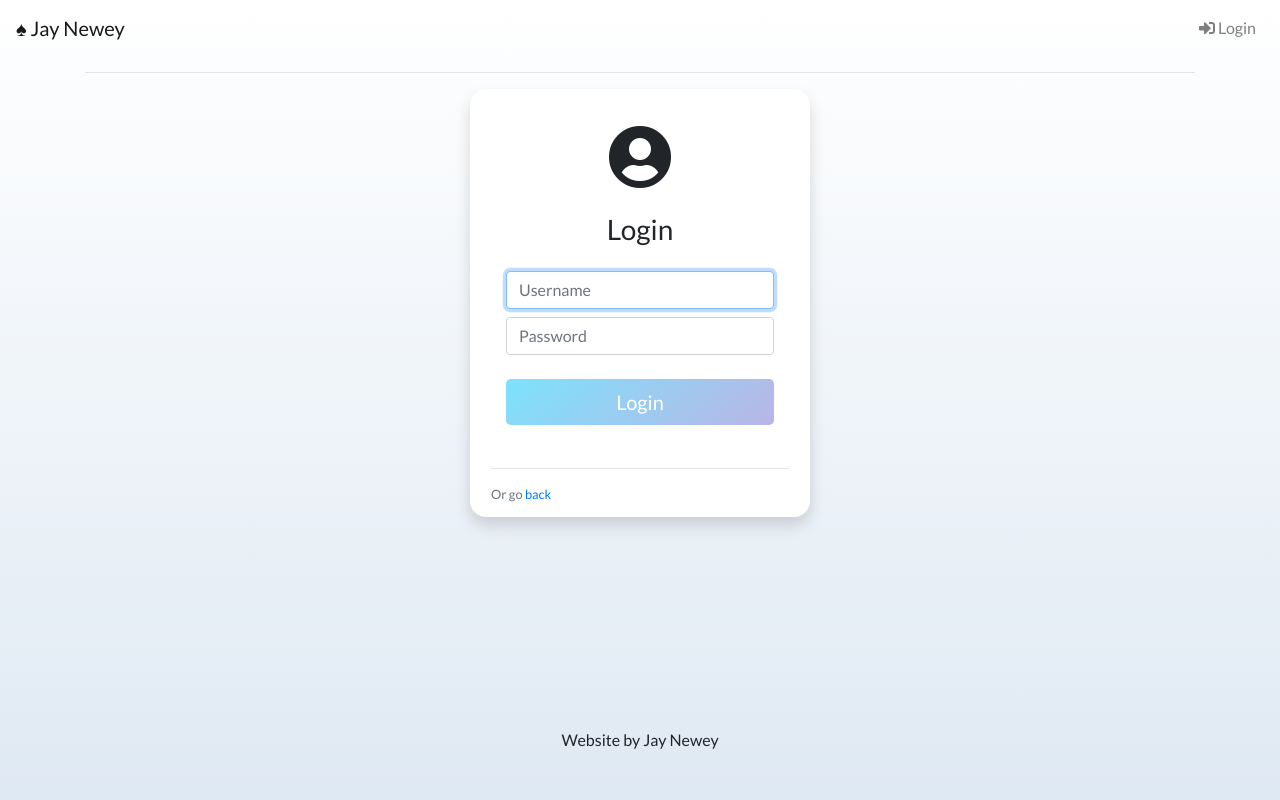
After one commit to jaynewey/my-first-blog, a Django app: page /accounts/login/ in a window 1280 px wide. The commit adds this page. Run offline with Django 3.2, Linux system fonts and the light colour scheme; some libraries are stand-ins or nearby versions.

Commit message:
Add login page

```diff
--- a/blog/static/css/blog.css
+++ b/blog/static/css/blog.css
@@ -20,7 +20,7 @@ h1 a, h2 a {
 }
 
 h1, h2, h3, h4 {
-    font-family: 'Lato', cursive;
+    font-family: 'Lato';
 }
 
 .date {
@@ -110,3 +110,10 @@ body {
     text-transform: uppercase;
     background-image: linear-gradient(-225deg, #7DE2FC 0%, #B9B6E5 100%);
 }
+
+.form-signin {
+    width: 100%;
+    max-width: 330px;
+    padding: 15px;
+    margin: 0 auto;
+}
--- a/blog/templates/blog/base.html
+++ b/blog/templates/blog/base.html
@@ -8,15 +8,36 @@
         <script src="https://cdnjs.cloudflare.com/ajax/libs/popper.js/1.16.0/umd/popper.min.js"></script>
         <script src="https://maxcdn.bootstrapcdn.com/bootstrap/4.4.1/js/bootstrap.min.js"></script>
         <link href='//fonts.googleapis.com/css?family=Lato&subset=latin,latin-ext' rel='stylesheet' type='text/css'>
-        <link href='https://stackpath.bootstrapcdn.com/font-awesome/4.7.0/css/font-awesome.min.css' rel='stylesheet'>
+        <link href='https://cdnjs.cloudflare.com/ajax/libs/font-awesome/5.13.0/css/all.min.css' rel='stylesheet'>
         <link rel="stylesheet" href="https://cdnjs.cloudflare.com/ajax/libs/animate.css/4.0.0/animate.min.css"/>
         <link rel="stylesheet" href="{% static 'css/blog.css' %}">
     </head>
     <body class="d-flex flex-column min-vh-100">
-        <div class="navbar navbar-light">
+        <div class="navbar navbar-expand-lg navbar-light">
             <a class="navbar-brand" href="/">♠ Jay Newey</a>
+              <button class="navbar-toggler" type="button" data-toggle="collapse" data-target="#navbarNavDropdown" aria-controls="navbarNavDropdown" aria-expanded="false" aria-label="Toggle navigation">
+    <span class="navbar-toggler-icon"></span>
+  </button>
+            <div class="collapse navbar-collapse" id="navbarNavDropdown">
+                <ul class="navbar-nav ml-auto">
+                    {% if user.is_authenticated %}
+                    <li class="nav-item dropdown"><a class="nav-link dropdown-toggle" href="#" id="navbarDropdownMenuLink" data-toggle="dropdown" aria-haspopup="true" aria-expanded="false">
+          <span class="fa fa-user-circle"></span>&nbsp{{ user.username }}
+        </a>
+                    <div class="dropdown-menu dropdown-menu-right" aria-labelledby="navbarDropdownMenuLink">
+          <a class="dropdown-item" href="{% url 'logout' %}"><span class="fas fa-sign-out-alt"></span>&nbspLogout</a>
+        </div>
+            </li>
+                                {% else %}
+                    <li class="nav-item">
+        <a class="nav-link" href="{% url 'login' %}"><span class="fas fa-sign-in-alt"></span>&nbspLogin</a>
+      </li>
+            {% endif %}
+                </ul>
+            </div>
         </div>
         <div class="container wrapper flex-grow-1">
+            <hr class="solid">
             {% block content %}
             {% endblock %}
         </div>
--- a/blog/templates/blog/post_edit.html
+++ b/blog/templates/blog/post_edit.html
@@ -1,7 +1,7 @@
 {% extends 'blog/base.html' %}
 
 {% block content %}
-<hr class="solid">
+
     <h2>Post editor</h2>
     <form method="POST" class="post-form">{% csrf_token %}
         <p>
--- a/blog/templates/blog/post_list.html
+++ b/blog/templates/blog/post_list.html
@@ -1,12 +1,11 @@
 {% extends 'blog/base.html' %}
 
 {% block content %}
-<hr class="solid">
 <h1 class="my-4">All posts</h1>
 <div class="card-columns">
         {% for post in posts %}
                 <div class="card mb-4 shadow animate__animated animate__fadeInUp">
-                        <div class="card-body d-flex flex-column">
+                        <div class="card-body">
                                 <h5 class="card-title">{{ post.title }}
                                     {% if user.is_authenticated %}
                                     <a style="float: right" href="{% url 'post_edit' pk=post.pk %}"><span class="fa fa-edit"></span></a>
--- /dev/null
+++ b/blog/templates/registration/login.html
@@ -0,0 +1,26 @@
+{% extends 'blog/base.html' %}
+
+{% block content %}
+
+    <div class="col-sm-4 mx-auto">
+            <div class="card mx-auto mb-4 shadow animate__animated animate__pulse animate__faster">
+        <div class="card-body text-center">
+            <form class="form-signin" method="post">
+              {% csrf_token %}
+              <span style="font-size:4rem" class="fa fa-user-circle mb-4"></span>
+              <h1 class="h3 mb-4 font-weight-normal text-center">Login</h1>
+              <label for="id_username" class="sr-only">Username</label>
+              <input type="username" name="username" id="id_username" class="form-control mb-2" placeholder="Username" required="" autofocus="">
+              <label for="inputPassword" class="sr-only">Password</label>
+              <input type="password" name="password" id="id_password" class="form-control mb-4" placeholder="Password" required="">
+              <button class="btn btn-lg btn-gradient btn-block" type="submit">Login</button>
+            </form>
+        </div>
+        <div class="card-footer">
+            <hr class="solid">
+            <small class="text-muted">Or go <a href="#" onclick="history.back(-1)">back</a></small>
+        </div>
+    </div>
+    </div>
+
+{% endblock %}
--- a/blog/urls.py
+++ b/blog/urls.py
@@ -1,4 +1,4 @@
-from django.urls import path
+from django.urls import path, include
 from . import views
 
 urlpatterns = [
@@ -7,4 +7,6 @@ urlpatterns = [
     path('post/new/', views.post_new, name='post_new'),
     path('post/<int:pk>/edit/', views.post_edit, name='post_edit'),
 
+    path('accounts/', include('django.contrib.auth.urls')),
+
 ]
--- a/mysite/settings.py
+++ b/mysite/settings.py
@@ -55,7 +55,7 @@ ROOT_URLCONF = 'mysite.urls'
 TEMPLATES = [
     {
         'BACKEND': 'django.template.backends.django.DjangoTemplates',
-        'DIRS': [],
+        'DIRS': [os.path.join(BASE_DIR, 'blog/templates')],
         'APP_DIRS': True,
         'OPTIONS': {
             'context_processors': [
@@ -120,3 +120,6 @@ USE_TZ = True
 
 STATIC_URL = '/static/'
 STATIC_ROOT = os.path.join(BASE_DIR, 'static')
+
+LOGIN_REDIRECT_URL = '/'
+LOGOUT_REDIRECT_URL = '/'
```
Also changed, not shown: blog/templates/blog/post_detail.html (+6 -5 lines), db.sqlite3.
